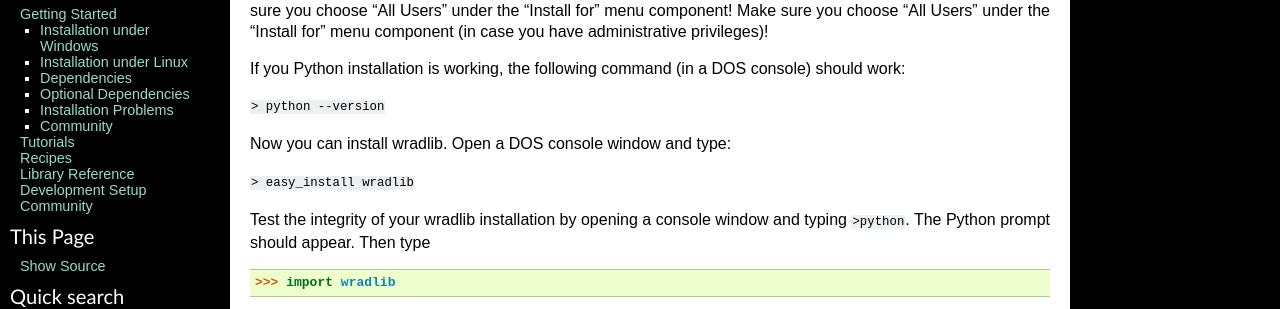
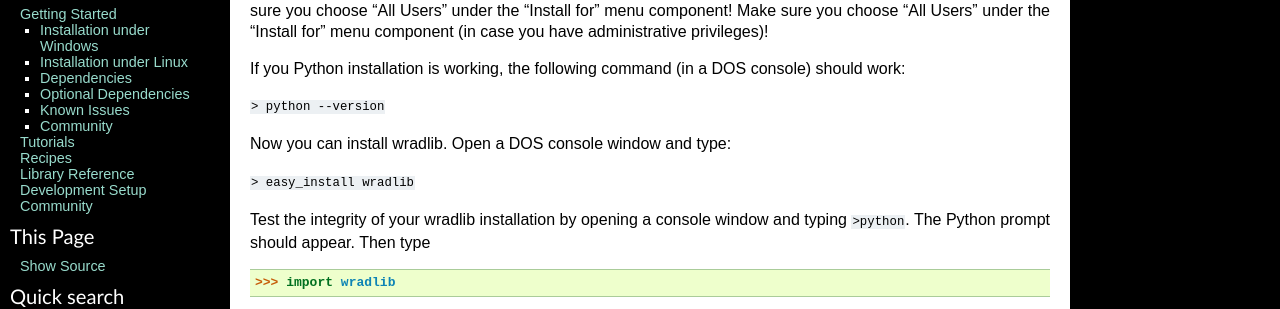
Before and after one commit to wradlib/wradlib-docs, a Sphinx documentation site: the page built from source/gettingstarted.rst, in a window 1280 px wide and 900 px high. Shown: the part 268-577 px from the top of the window. Built offline with Sphinx 7.4.7, drawn with Linux system fonts in a browser that asks for light colours; formulas are drawn with MathJax 3; some of the changed text lies outside the part shown.

Commit message:
DOC: changed Section Title from `Installation Problems` to "Known Issues"

```diff
--- a/source/gettingstarted.rst
+++ b/source/gettingstarted.rst
@@ -195,10 +195,10 @@
 
 We use xmltodict to convert the Rainbow Data Files (which have an metadata XML header) to an ordered dict.
 
-.. _ref-problems:
+.. _ref-knownissues:
 
-Installation Problems
----------------------
+Known Issues
+------------
 
 Depending on your OS and installation method you may encounter different problems. Here are some guidelines for attacking them.
 
```
